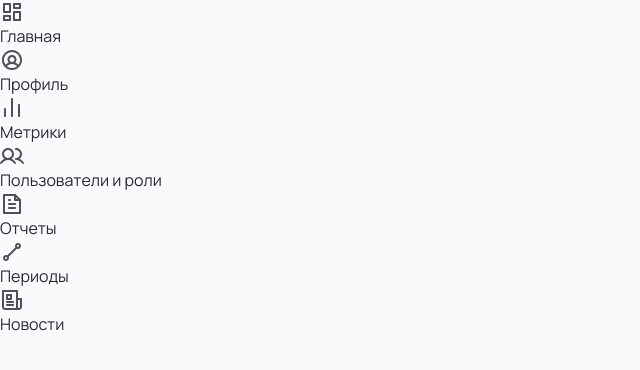
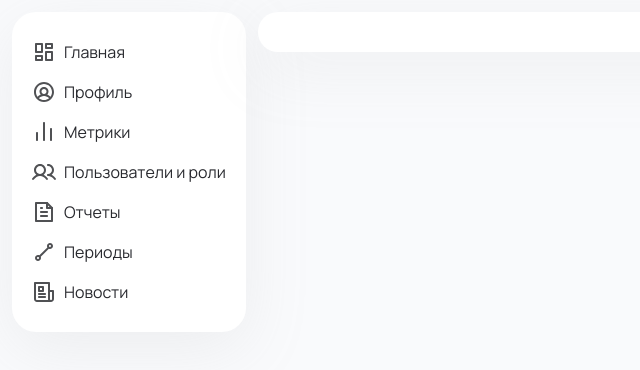
Before and after one commit to tikhomirowww/erp, a React (Vite) app: page /platform in a window 1280 px wide. Shown: the top 370 px of the page, without its empty margins (0-640 px from the left). Built offline with nearby package versions, Linux system fonts and the light colour scheme.

Commit message:
platform-layout-menu

```diff
--- a/src/layouts/PlatformLayout.jsx
+++ b/src/layouts/PlatformLayout.jsx
@@ -3,8 +3,8 @@ import Icon from "../components/Icon";
 
 export default function PlatformLayout() {
 	return (
-		<div className="bg-[#F9FAFC] w-screen min-h-screen">
-			<nav>
+		<div className="flex gap-3 items-start bg-[#F9FAFC] w-screen min-h-screen p-3">
+			<nav className="bg-white shadow-darken max-w-[260px] rounded-3xl p-5">
 				{[
 					{
 						title: "Главная",
@@ -35,13 +35,15 @@ export default function PlatformLayout() {
 						link: "news",
 					},
 				].map(({ title, link }) => (
-					<div>
+					<div className="py-2 flex items-center gap-2">
 						<Icon name={link + "Page"} />
 						{title}
 					</div>
 				))}
 			</nav>
-			<Outlet />
+			<div className="shadow-darken bg-white p-5 rounded-3xl grow">
+				<Outlet />
+			</div>
 		</div>
 	);
 }
--- a/src/pages/AuthPage.jsx
+++ b/src/pages/AuthPage.jsx
@@ -61,7 +61,7 @@ export default function AuthPage() {
 							formik.handleSubmit();
 						}
 					}}
-					className="p-5 rounded-3xl shadow-[0_16px_64px_0_rgba(168,168, 168,0.15)] bg-white max-w-[320px]">
+					className="p-5 rounded-3xl shadow-darken bg-white max-w-[320px]">
 					<h1 className="font-bold leading-[125%] text-center">
 						Авторизация
 					</h1>
--- a/tailwind.config.js
+++ b/tailwind.config.js
@@ -3,6 +3,9 @@ export default {
 	content: ["./src/**/*.{js,jsx}"],
 	theme: {
 		extend: {
+            boxShadow: {
+                "darken": "0px 16px 64px 0px rgba(168, 168, 168, 0.15)"
+            },
 			fontFamily: {
 				sans: ["Manrope", "sans-serif"],
 			},
@@ -10,7 +13,7 @@ export default {
 				dark: "#292A2F",
 				blue: "#3560FA",
 				negative: "#F7343D",
-			},
+			}
 		},
 	},
 	plugins: [],
```
